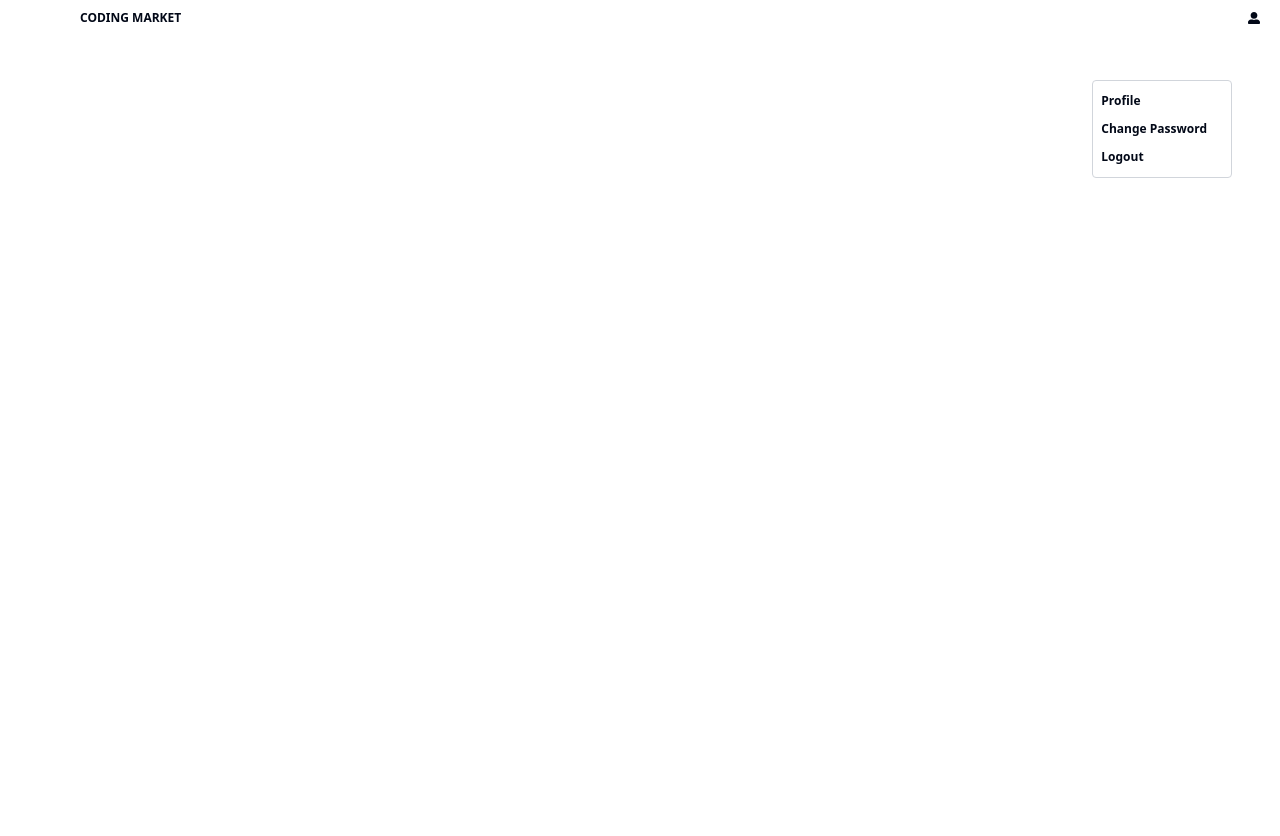
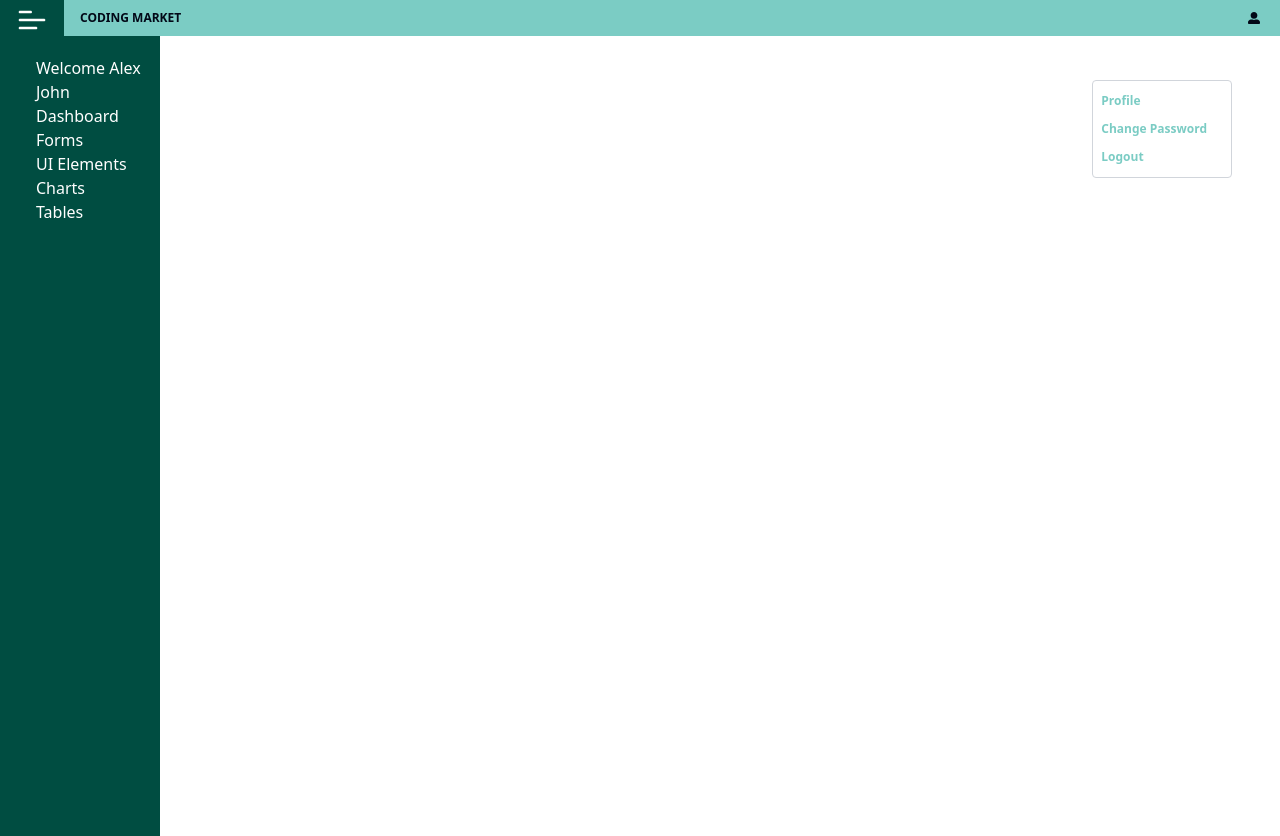
Before and after one commit to wanpyn/React-Dashboard-Practice, a React (Vite) app: page / in a window 1280 px wide. Built offline with nearby package versions, Linux system fonts and the light colour scheme.

Commit message:
added shadcn for avatar icon

```diff
--- a/tailwind.config.js
+++ b/tailwind.config.js
@@ -2,10 +2,10 @@
 module.exports = {
   darkMode: ["class"],
   content: [
-    './pages/**/*.{js,jsx}',
-    './components/**/*.{js,jsx}',
-    './app/**/*.{js,jsx}',
-    './src/**/*.{js,jsx}',
+    "./pages/**/*.{js,jsx}",
+    "./components/**/*.{js,jsx}",
+    "./app/**/*.{js,jsx}",
+    "./src/**/*.{js,jsx}",
   ],
   prefix: "",
   theme: {
@@ -18,6 +18,8 @@ module.exports = {
     },
     extend: {
       colors: {
+        "dark-green": "#004d41",
+        "sky-blue": "#7bccc4",
         border: "hsl(var(--border))",
         input: "hsl(var(--input))",
         ring: "hsl(var(--ring))",
@@ -74,4 +76,4 @@ module.exports = {
     },
   },
   plugins: [require("tailwindcss-animate")],
-}
+};
```
